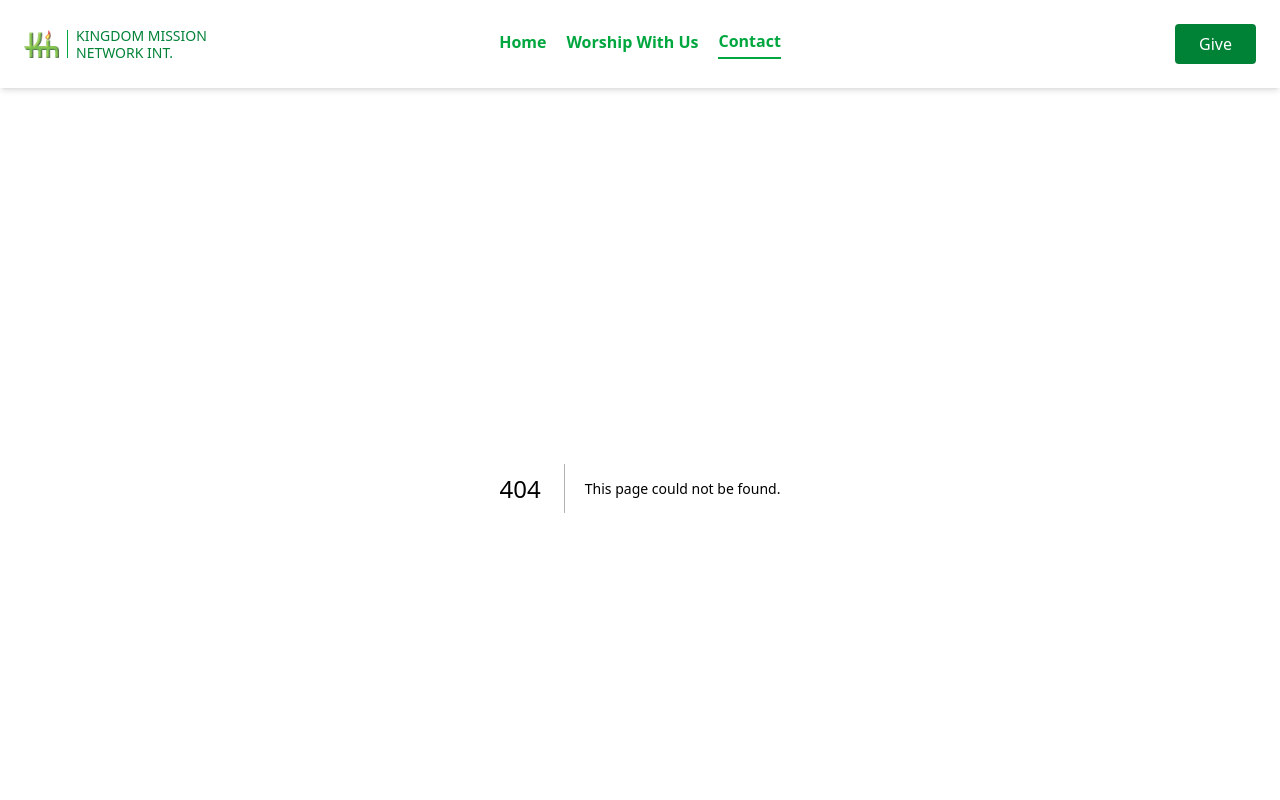
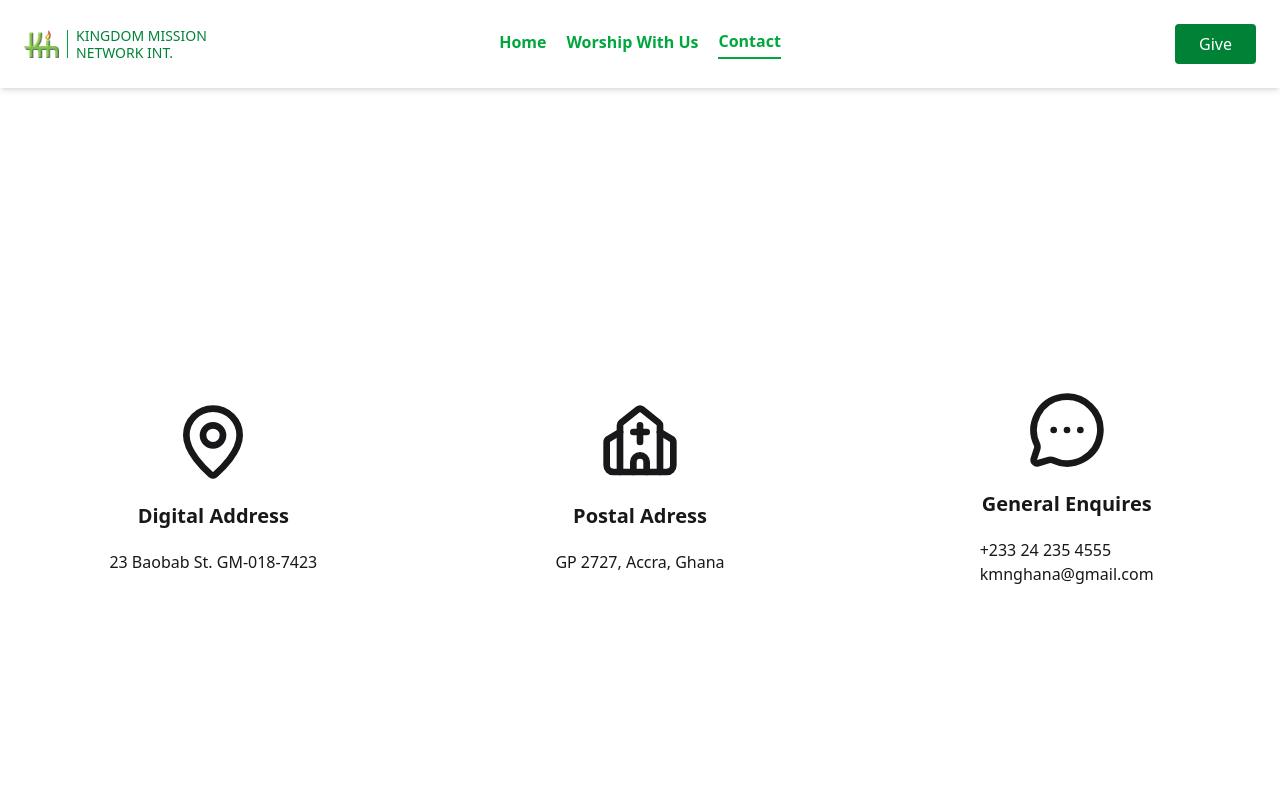
Before and after one commit to tkay0/kmni-website, a Next.js app: page /contact in a window 1280 px wide. Before the commit this address had no page. Shown: the top 800 px of the page. Built offline with nearby package versions, Linux system fonts and the light colour scheme.

Commit message:
create contact page

```diff
--- /dev/null
+++ b/src/app/contact/page.jsx
@@ -0,0 +1,31 @@
+import { Church, MapPin, MessageCircleMore } from "lucide-react";
+
+export default function Contact() {
+  return (
+    <div className="grid grid-cols-1 md:grid-cols-3 min-h-screen items-center">
+
+      <div className="flex flex-col items-center gap-5">
+        <MapPin size={80} />
+        <h1 className="text-xl font-bold">Digital Address</h1>
+        <p>23 Baobab St. GM-018-7423</p>
+      </div>
+
+      <div className="flex flex-col items-center gap-5">
+        <Church size={80} />
+        <h1 className="text-xl font-bold">Postal Adress</h1>
+        <p>GP 2727, Accra, Ghana</p>
+      </div>
+
+      <div className="flex flex-col items-center gap-5">
+        <MessageCircleMore size={80} />
+        <h1 className="text-xl font-bold">General Enquires</h1>
+        <div>
+          <p>+233 24 235 4555</p>
+          <p>kmnghana@gmail.com</p>
+        </div>
+
+      </div>
+
+    </div>
+  );
+}
```
